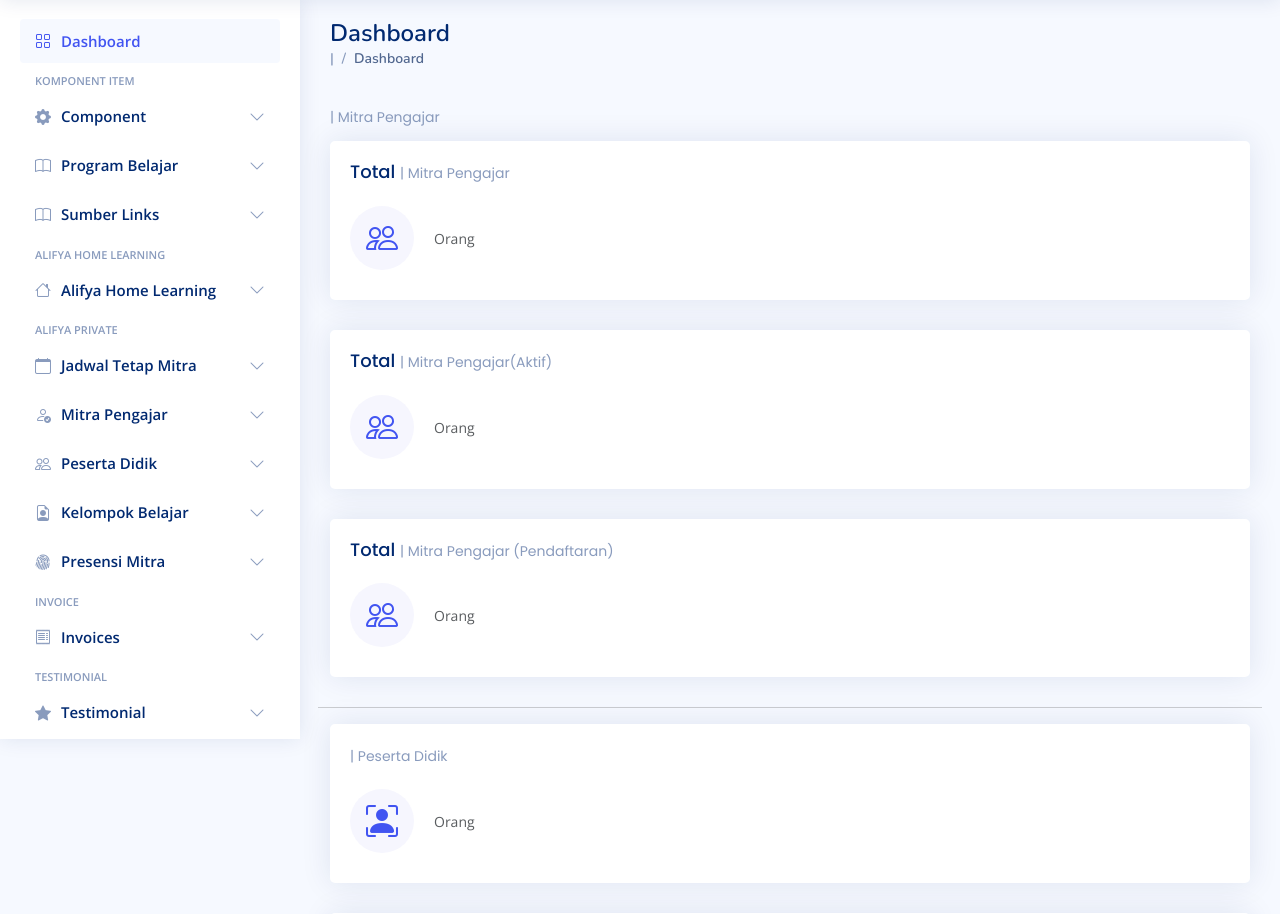
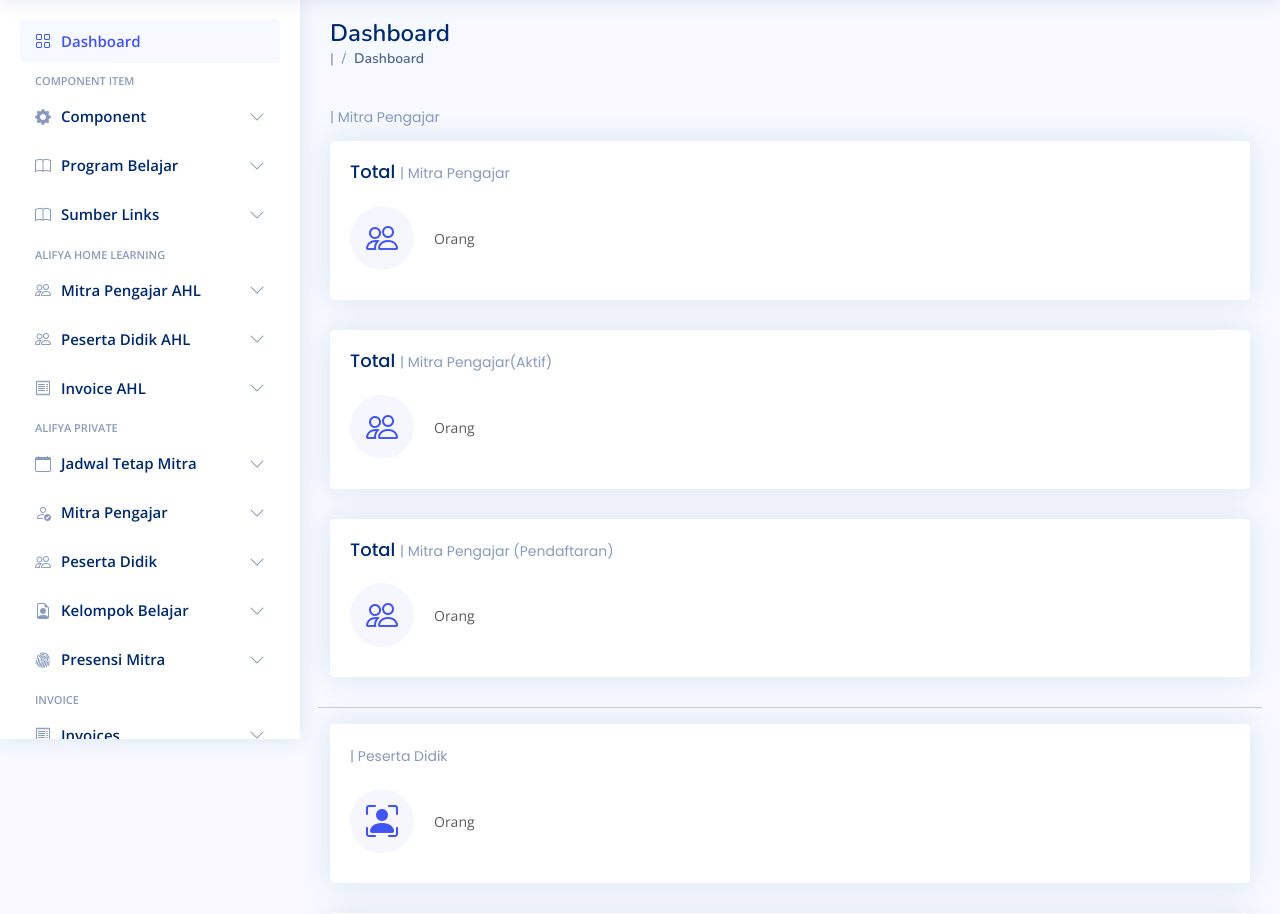
Before and after one commit to chanchanbayub/alifya_private, a CodeIgniter 4 app: template app/Views/admin/dashboard_v.php in a window 1280 px wide. Shown: the part 61-975 px from the top of the page. Run offline with PHP 8.4 and a stand-in for CodeIgniter, Linux system fonts and the light colour scheme; the template is opened without the code that fills it, so the values that code supplies are empty; some libraries are stand-ins or nearby versions.

Commit message:
memperbaiki navbar ahl

```diff
--- a/app/Views/layout/navbar.php
+++ b/app/Views/layout/navbar.php
@@ -8,9 +8,10 @@
                  <i class="bi bi-grid"></i>
                  <span>Dashboard</span>
              </a>
-         </li><!-- End Dashboard Nav -->
+         </li>
+         <!-- End Dashboard Nav -->
 
-         <li class="nav-heading">Komponent Item</li>
+         <li class="nav-heading">Component Item</li>
 
          <li class="nav-item">
              <a class="nav-link collapsed" data-bs-target="#component-nav" data-bs-toggle="collapse" href="#">
@@ -53,6 +54,28 @@
                      </a>
                  </li>
 
+                 <li>
+                     <a href="/admin/jenis_pekerjaan">
+                         <i class="bi bi-circle"></i><span>Jenis Pekerjaan AHL</span>
+                     </a>
+                 </li>
+
+                 <li>
+                     <a href="/admin/status_presensi">
+                         <i class="bi bi-circle"></i><span>Status Presensi AHL</span>
+                     </a>
+                 </li>
+                 <li>
+                     <a href="/admin/lokasi">
+                         <i class="bi bi-circle"></i><span>Lokasi Presensi AHL</span>
+                     </a>
+                 </li>
+                 <li>
+                     <a href="/admin/jam_masuk_ahl">
+                         <i class="bi bi-circle"></i><span>Jadwal AHL</span>
+                     </a>
+                 </li>
+
              </ul>
          </li><!-- End Icons Nav -->
 
@@ -77,8 +100,26 @@
                      </a>
                  </li>
 
+                 <li>
+                     <a href="/admin/layanan">
+                         <i class="bi bi-circle"></i><span>Layanan AHL</span>
+                     </a>
+                 </li>
+                 <li>
+                     <a href="/admin/price_list_ahl">
+                         <i class="bi bi-circle"></i><span>Price List Paket AHL</span>
+                     </a>
+                 </li>
+                 <li>
+                     <a href="/admin/program_ahl">
+                         <i class="bi bi-circle"></i><span>Program Belajar AHL</span>
+                     </a>
+                 </li>
+
              </ul>
          </li><!-- End Icons Nav -->
+
+
 
          <li class="nav-item">
              <a class="nav-link collapsed" data-bs-target="#alat-nav" data-bs-toggle="collapse" href="#">
@@ -102,54 +143,16 @@
 
          <li class="nav-item">
              <a class="nav-link collapsed" data-bs-target="#home_learning" data-bs-toggle="collapse" href="#">
-                 <i class="bi bi-house"></i><span>Alifya Home Learning </span><i class="bi bi-chevron-down ms-auto"></i>
+                 <i class="bi bi-people"></i><span>Mitra Pengajar AHL </span><i class="bi bi-chevron-down ms-auto"></i>
              </a>
              <ul id="home_learning" class="nav-content collapse " data-bs-parent="#sidebar-nav">
+
                  <li>
-                     <a href="/admin/layanan">
-                         <i class="bi bi-circle"></i><span>Layanan AHL</span>
+                     <a href="/admin/mitra_ahl">
+                         <i class="bi bi-circle"></i><span>Mitra Pengajar AHL </span>
                      </a>
                  </li>
-                 <li>
-                     <a href="/admin/price_list_ahl">
-                         <i class="bi bi-circle"></i><span>Price List Paket AHL</span>
-                     </a>
-                 </li>
-                 <li>
-                     <a href="/admin/program_ahl">
-                         <i class="bi bi-circle"></i><span>Program Belajar AHL</span>
-                     </a>
-                 </li>
-                 <li>
-                     <a href="/admin/jenis_pekerjaan">
-                         <i class="bi bi-circle"></i><span>Jenis Pekerjaan</span>
-                     </a>
-                 </li>
-                 <li>
-                     <a href="/admin/status_presensi">
-                         <i class="bi bi-circle"></i><span>Status Presensi</span>
-                     </a>
-                 </li>
-                 <li>
-                     <a href="/admin/lokasi">
-                         <i class="bi bi-circle"></i><span>Lokasi Presensi</span>
-                     </a>
-                 </li>
-                 <li>
-                     <a href="/admin/mitra_ahl">
-                         <i class="bi bi-circle"></i><span>Mitra Pengajar AHL</span>
-                     </a>
-                 </li>
-                 <li>
-                     <a href="/admin/peserta_ahl">
-                         <i class="bi bi-circle"></i><span>Peserta Didik AHL</span>
-                     </a>
-                 </li>
-                 <li>
-                     <a href="/admin/jam_masuk_ahl">
-                         <i class="bi bi-circle"></i><span>Jadwal AHL</span>
-                     </a>
-                 </li>
+
                  <li>
                      <a href="/admin/presensi_ahl">
                          <i class="bi bi-circle"></i><span>Presensi AHL </span>
@@ -160,6 +163,33 @@
                          <i class="bi bi-circle"></i><span>Upah AHL</span>
                      </a>
                  </li>
+
+             </ul>
+         </li>
+
+         <li class="nav-item">
+             <a class="nav-link collapsed" data-bs-target="#pesdik" data-bs-toggle="collapse" href="#">
+                 <i class="bi bi-people"></i><span>Peserta Didik AHL </span><i class="bi bi-chevron-down ms-auto"></i>
+             </a>
+             <ul id="pesdik" class="nav-content collapse " data-bs-parent="#sidebar-nav">
+
+                 <li>
+                     <a href="/admin/admin/peserta_ahl">
+                         <i class="bi bi-circle"></i><span>Peserta Didik AHL</span>
+                     </a>
+                 </li>
+
+
+             </ul>
+         </li>
+
+
+         <li class="nav-item">
+             <a class="nav-link collapsed" data-bs-target="#invoice_home" data-bs-toggle="collapse" href="#">
+                 <i class="bi bi-receipt"></i><span>Invoice AHL </span><i class="bi bi-chevron-down ms-auto"></i>
+             </a>
+             <ul id="invoice_home" class="nav-content collapse " data-bs-parent="#sidebar-nav">
+
                  <li>
                      <a href="/admin/invoice_mitra_ahl">
                          <i class="bi bi-circle"></i><span>Invoice Mitra AHL</span>
```
